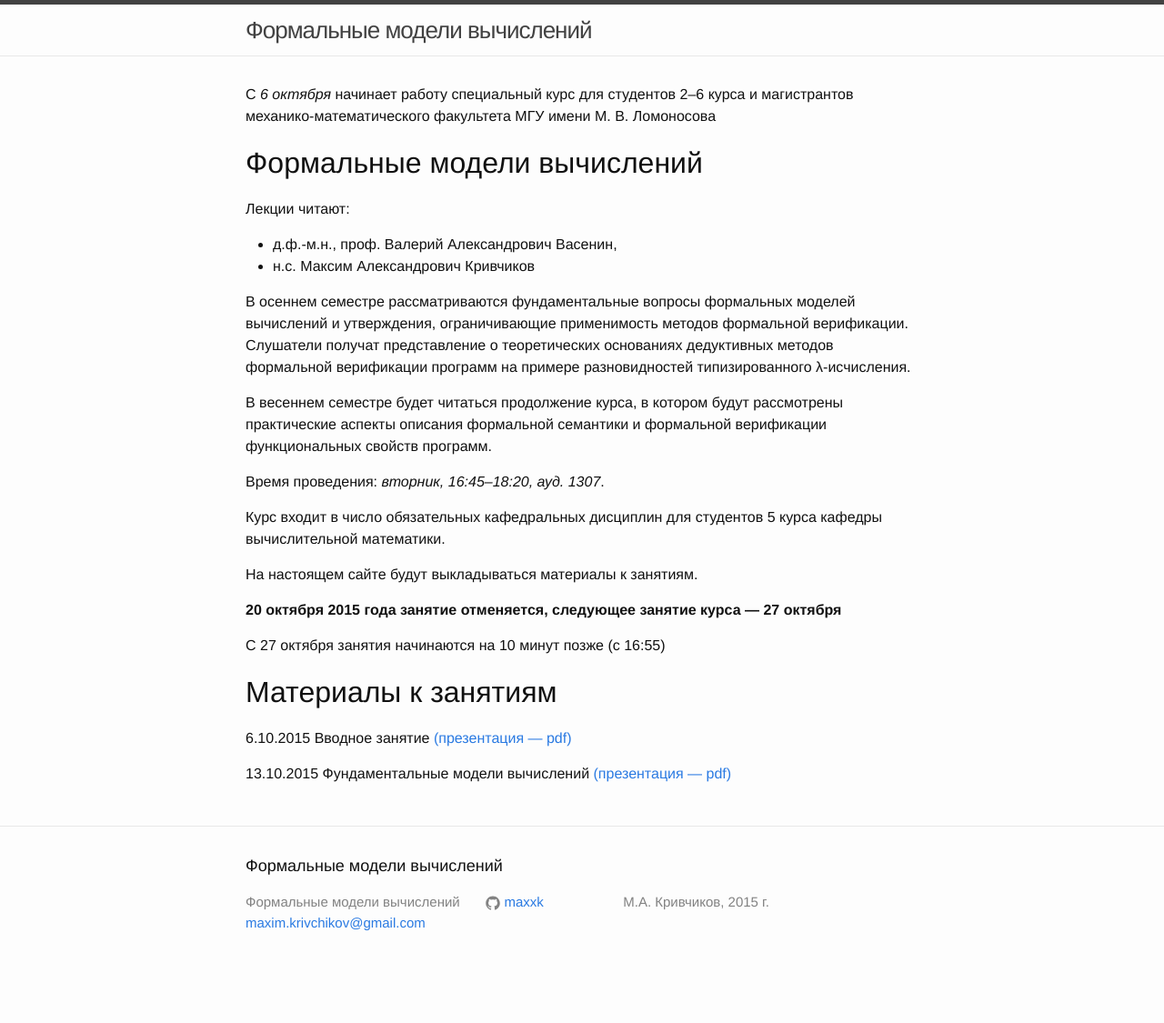
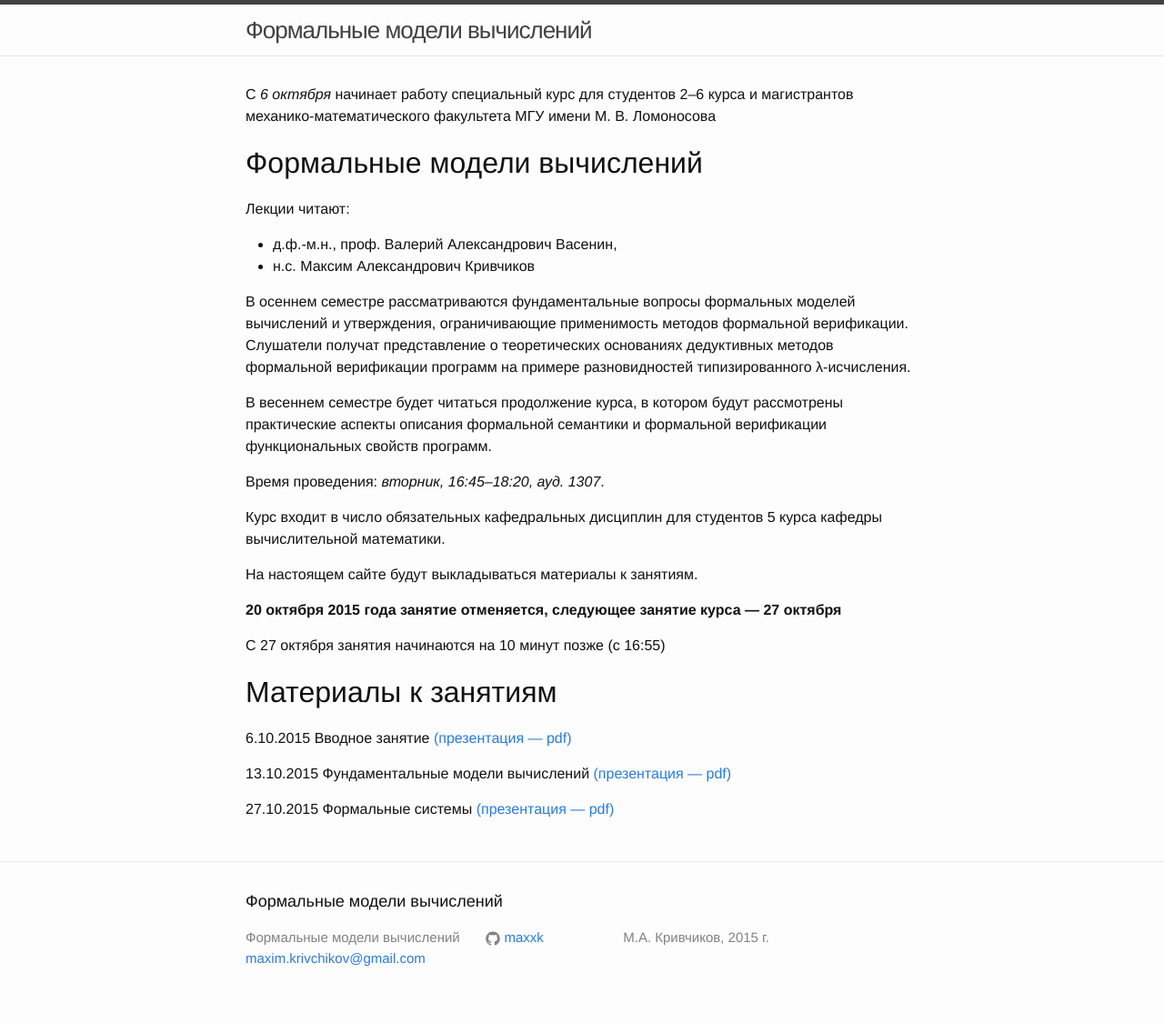
Before and after one commit to maxxk/formal-models-2015, a Jekyll site: the page built from index.md, in a window 1280 px wide. Shown: the whole page at 91% size. Built offline with Jekyll 4.4.1, drawn with Linux system fonts in a browser that asks for light colours; before the commit the page ends 1086 px from its top, so only the background shows below that.

Commit message:
Lecture 03

```diff
--- a/index.md
+++ b/index.md
@@ -13,6 +13,8 @@ layout: default
 6.10.2015 Вводное занятие [(презентация — pdf)](pdf/01-Introduction.pdf)
 
 13.10.2015 Фундаментальные модели вычислений [(презентация — pdf)](pdf/02-Models.pdf)
+
+27.10.2015 Формальные системы [(презентация — pdf)](pdf/03-Problem.pdf)
 
 <!--<div class="home">
 
```
Also changed, not shown: 1 other file.
